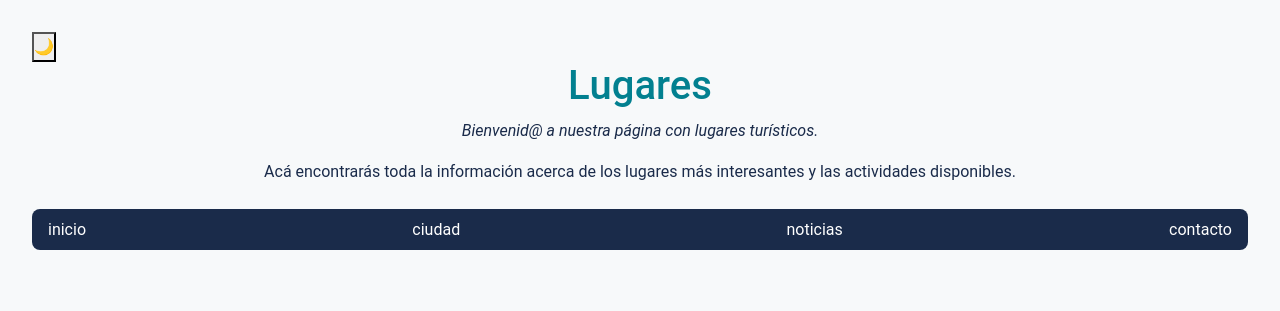
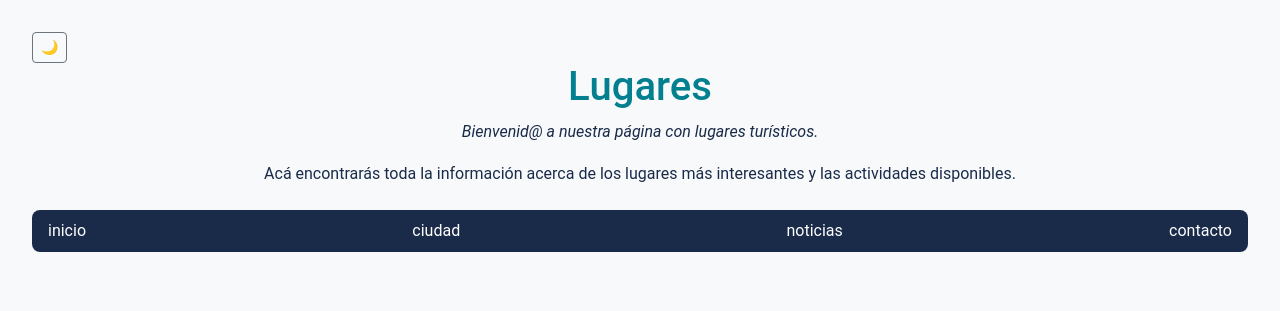
Before and after one commit to jor34378/TP_Lenguajes_Informaticos, a plain HTML site: page lugares.html in a window 1280 px wide. Shown: the top 311 px of the page. Drawn offline with nearby package versions, Linux system fonts and the light colour scheme.

Commit message:
actualizacion modo oscuro

```diff
--- a/lugares.html
+++ b/lugares.html
@@ -12,7 +12,8 @@
 </head>
 <body>
      <header>
-      <button id="btn-modo">🌙</button>
+     <button id="btn-modo" type="button" class="btn btn-outline-secondary btn-sm"
+            aria-label="Cambiar entre modo claro y oscuro" title="Cambiar modo" aria-pressed="false">🌙</button>
  <h1>Lugares</h1>
     <p><em>Bienvenid@ a nuestra página con lugares turísticos.</em></p>
     <p> Acá encontrarás toda la información acerca de los lugares más interesantes y las actividades disponibles.</p>
```
